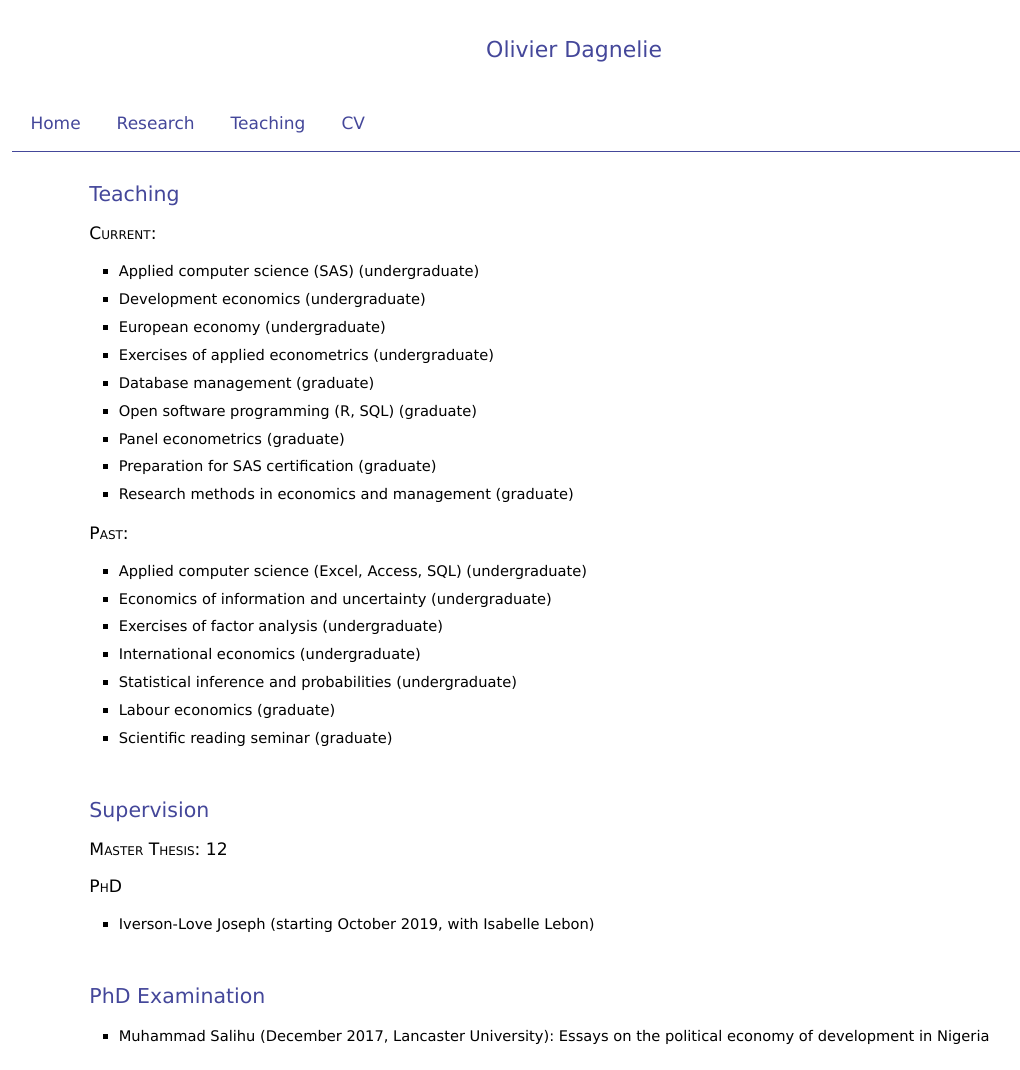
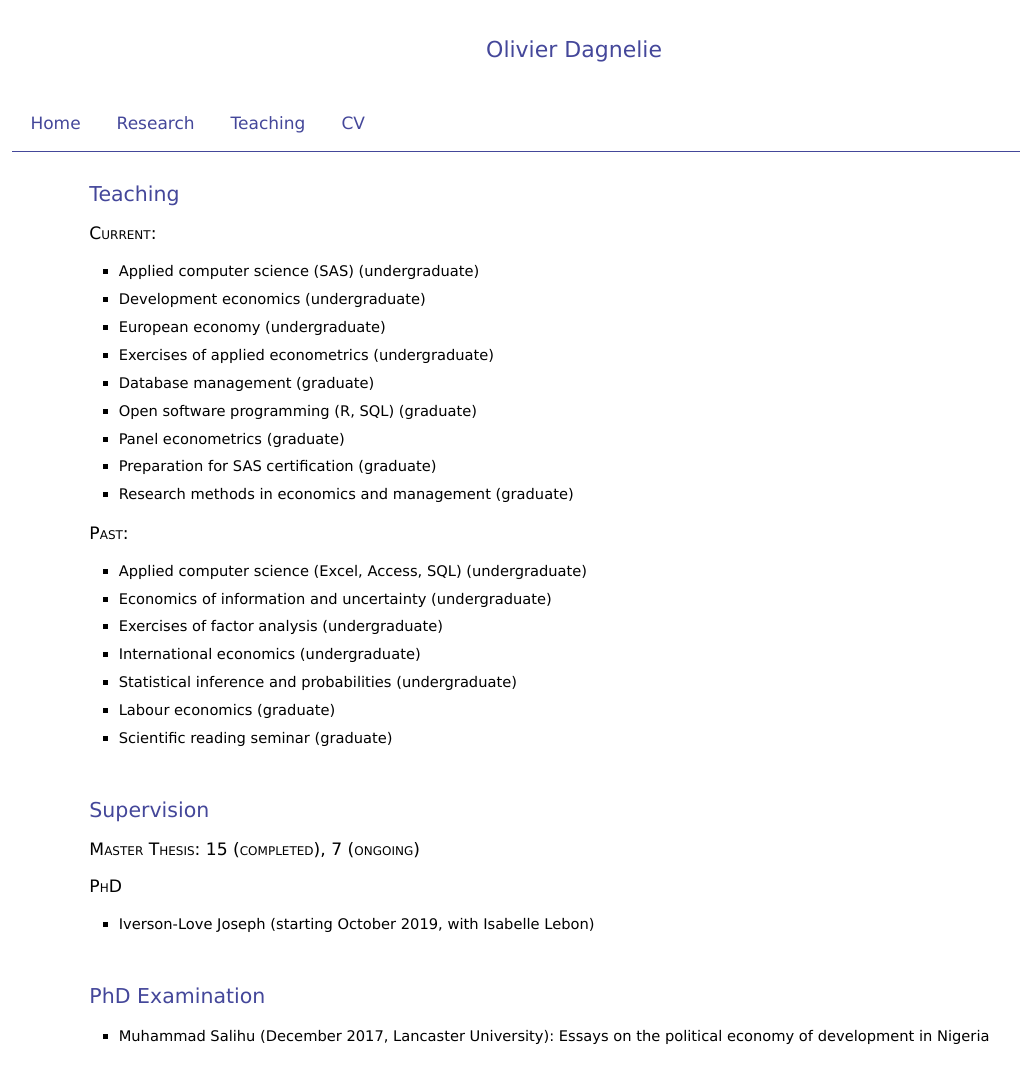
Before and after one commit to odagnelie/odagnelie.github.io, a plain HTML site: page teaching.html in a window 1280 px wide. Shown: the whole page, without its empty margins (66-1086 px from the left). Drawn offline with Linux system fonts and the light colour scheme.

Commit message:
Add files via upload

```diff
--- a/teaching.html
+++ b/teaching.html
@@ -260,7 +260,7 @@ function myFunction1() {
 </ul>
 <p>&nbsp;</p>
 <h2>Supervision</h2>
-<h3>Master Thesis: 12</h3>
+<h3>Master Thesis: 15 (completed), 7 (ongoing)</h3>
 <h3>PhD</h3>
 <ul><li>Iverson-Love Joseph (starting October 2019, with Isabelle Lebon)</li>
 </ul>
```
